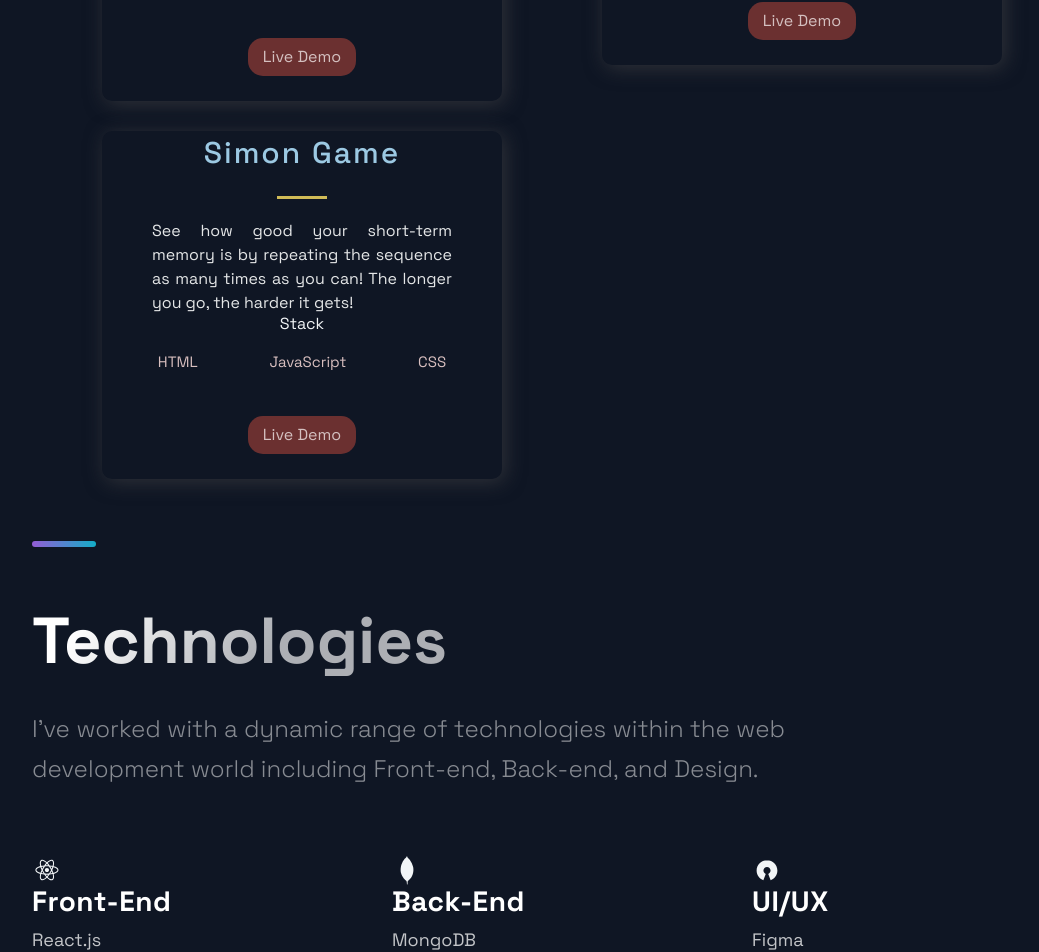
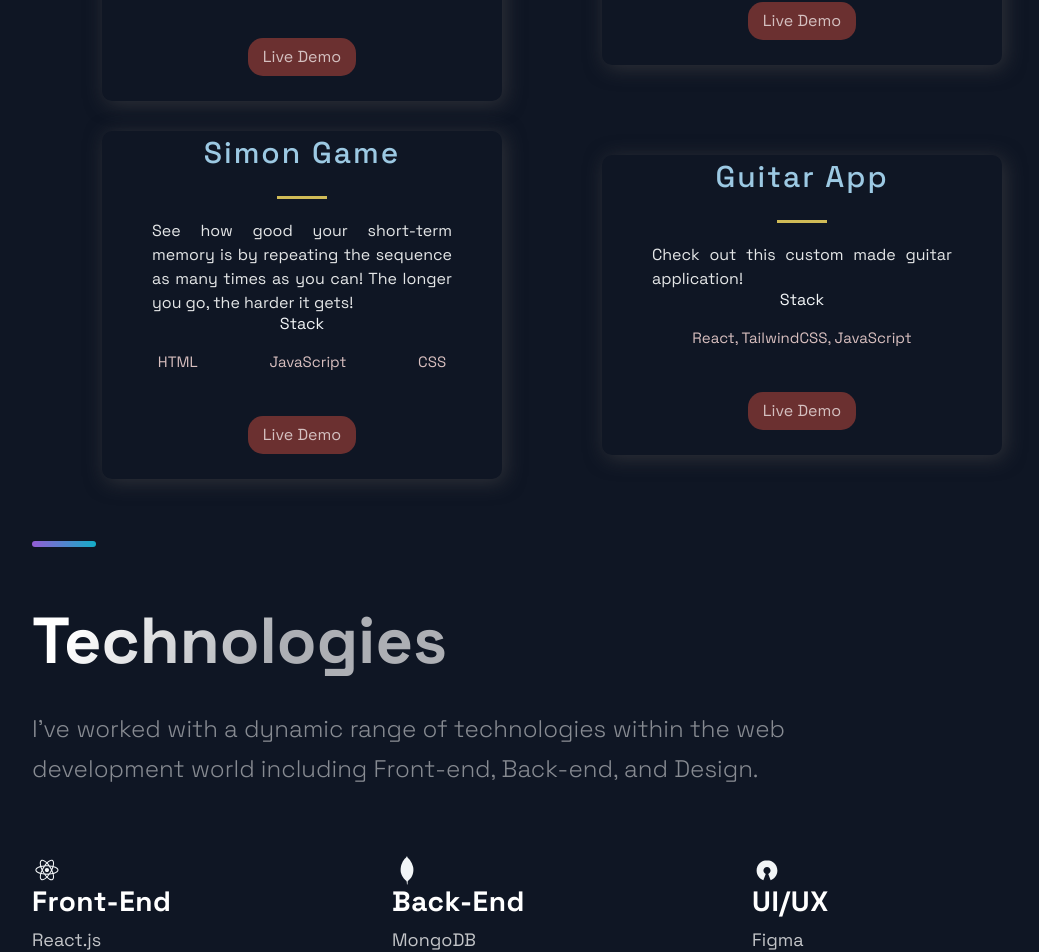
Before and after one commit to normanMatthew/dev, a Next.js app: page / in a window 1280 px wide. Shown: the part 1513-2465 px from the top of the page, without its empty margins (88-1127 px from the left). Built offline with nearby package versions, Linux system fonts and the light colour scheme.

Commit message:
added guitar app to portfolio

```diff
--- a/src/constants/constants.js
+++ b/src/constants/constants.js
@@ -44,6 +44,13 @@ export const projects = [
     visit: 'https://psychologyandfreedom.github.io/simon-game/',
     id: 4,
   },
+  {
+    title: 'Guitar App',
+    description: 'Check out this custom made guitar application!',
+    image: '',
+    tags: ['React, TailwindCSS, JavaScript'],
+    visit: 'https://test-react-app-guitar.vercel.app/'
+  }
 ];
 
 export const TimeLineData = [
```
